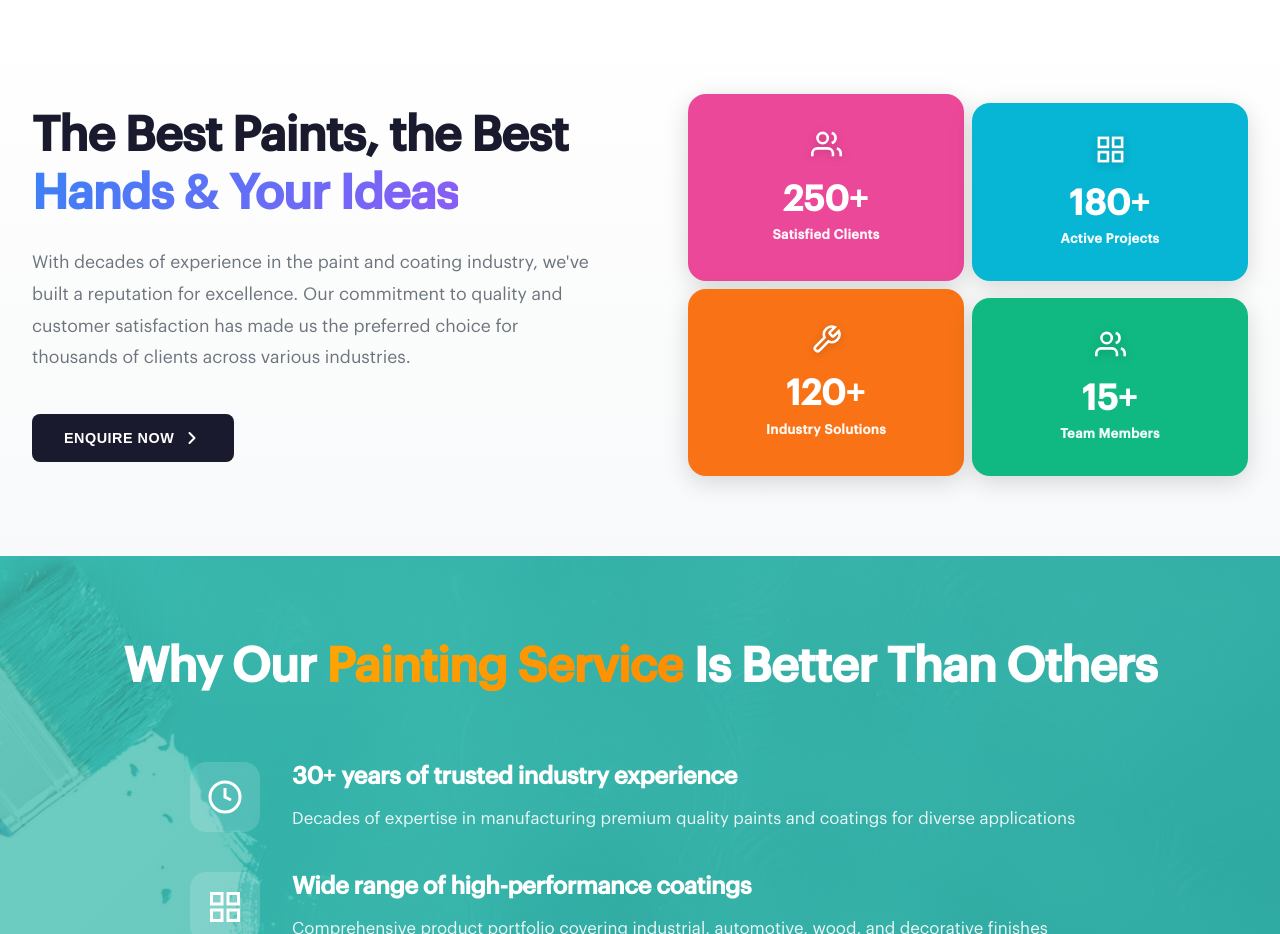
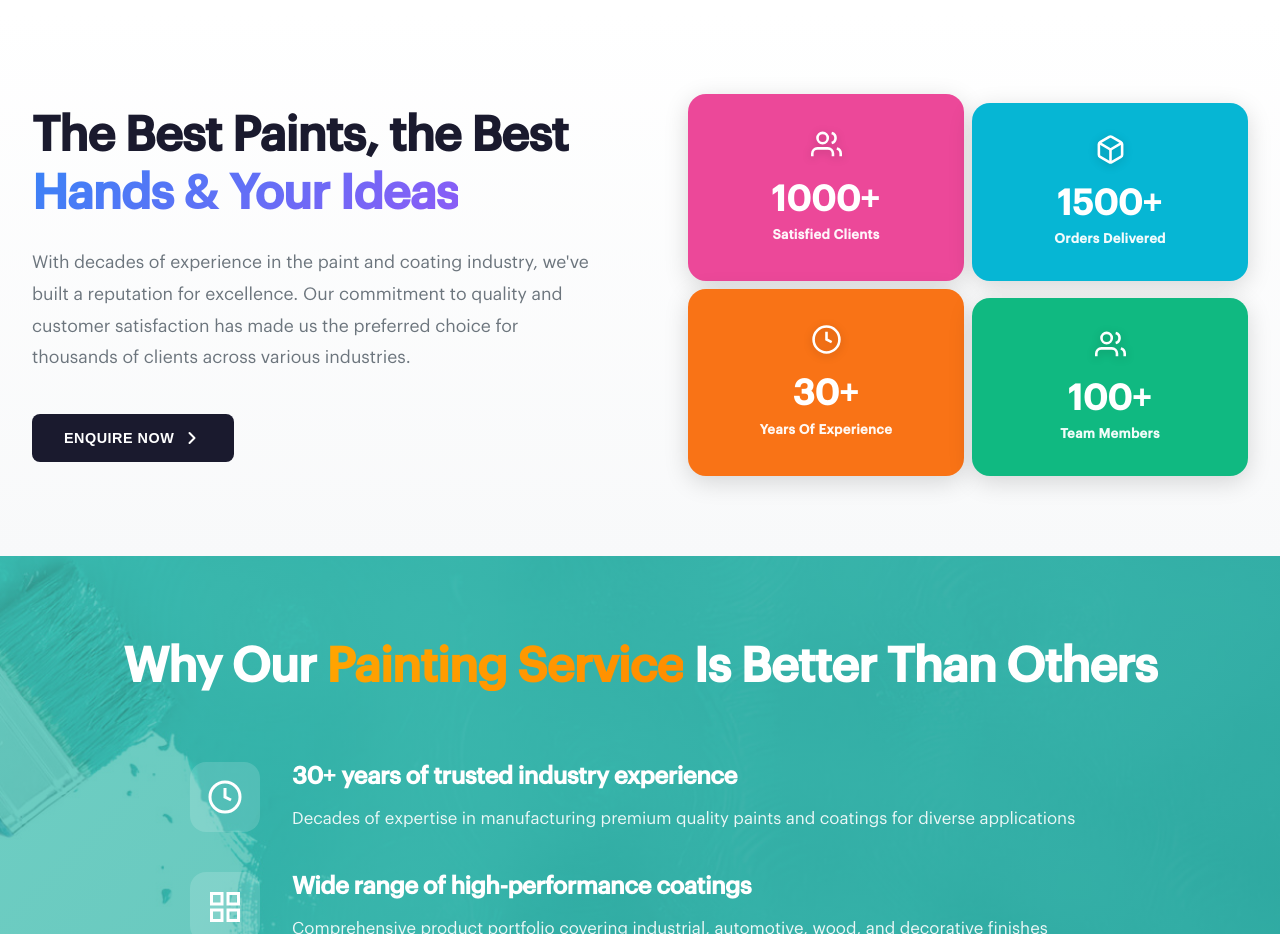
Before and after one commit to yazhiniss25mcse-crypto/yashwanth-paints, a React (Vite) app: page / in a window 1280 px wide. Shown: the part 2160-3094 px from the top of the page. Built offline with nearby package versions, Linux system fonts and the light colour scheme.

Commit message:
Update stats: 30+ Years Experience, 100+ Team Members

```diff
--- a/src/components/StatsSection.tsx
+++ b/src/components/StatsSection.tsx
@@ -6,7 +6,7 @@ const StatsSection = () => {
 
     const stats = [
         {
-            number: '250+',
+            number: '1000+',
             label: 'Satisfied Clients',
             icon: (
                 <svg width="48" height="48" viewBox="0 0 24 24" fill="none" stroke="currentColor" strokeWidth="2">
@@ -20,32 +20,32 @@ const StatsSection = () => {
             delay: '0s'
         },
         {
-            number: '180+',
-            label: 'Active Projects',
+            number: '1500+',
+            label: 'Orders Delivered',
             icon: (
                 <svg width="48" height="48" viewBox="0 0 24 24" fill="none" stroke="currentColor" strokeWidth="2">
-                    <rect x="3" y="3" width="7" height="7"></rect>
-                    <rect x="14" y="3" width="7" height="7"></rect>
-                    <rect x="14" y="14" width="7" height="7"></rect>
-                    <rect x="3" y="14" width="7" height="7"></rect>
+                    <path d="M21 16V8a2 2 0 0 0-1-1.73l-7-4a2 2 0 0 0-2 0l-7 4A2 2 0 0 0 3 8v8a2 2 0 0 0 1 1.73l7 4a2 2 0 0 0 2 0l7-4A2 2 0 0 0 21 16z"></path>
+                    <polyline points="3.27 6.96 12 12.01 20.73 6.96"></polyline>
+                    <line x1="12" y1="22.08" x2="12" y2="12"></line>
                 </svg>
             ),
             color: '#06B6D4',
             delay: '0.1s'
         },
         {
-            number: '120+',
-            label: 'Industry Solutions',
+            number: '30+',
+            label: 'Years of Experience',
             icon: (
                 <svg width="48" height="48" viewBox="0 0 24 24" fill="none" stroke="currentColor" strokeWidth="2">
-                    <path d="M14.7 6.3a1 1 0 0 0 0 1.4l1.6 1.6a1 1 0 0 0 1.4 0l3.77-3.77a6 6 0 0 1-7.94 7.94l-6.91 6.91a2.12 2.12 0 0 1-3-3l6.91-6.91a6 6 0 0 1 7.94-7.94l-3.76 3.76z"></path>
+                    <circle cx="12" cy="12" r="10"></circle>
+                    <polyline points="12 6 12 12 16 14"></polyline>
                 </svg>
             ),
             color: '#F97316',
             delay: '0.2s'
         },
         {
-            number: '15+',
+            number: '100+',
             label: 'Team Members',
             icon: (
                 <svg width="48" height="48" viewBox="0 0 24 24" fill="none" stroke="currentColor" strokeWidth="2">
--- a/src/data/products.ts
+++ b/src/data/products.ts
@@ -1,4 +1,4 @@
-export interface Product {
+nexport interface Product {
     id: string;
     name: string;
     description: string;
@@ -204,8 +204,8 @@ export const products: Product[] = [
         description: 'Melamine Glossy is a high-gloss two-pack wood coating designed for premium furniture and interior wooden surfaces. It delivers a smooth, mirror-like finish with excellent durability.',
         category: 'Wood',
         images: [
-            'https://images.unsplash.com/photo-1555041469-a586c61ea9bc?w=800&q=80',
             'https://images.unsplash.com/photo-1600607687920-4e2a09cf159d?w=800&q=80',
+            'https://images.unsplash.com/photo-1538688525198-9b88f6f53126?w=800&q=80',
             'https://images.unsplash.com/photo-1595428774223-ef52624120d2?w=800&q=80'
         ],
         keyFeatures: [
@@ -234,9 +234,9 @@ export const products: Product[] = [
         description: 'Skythane 2K Polyurethane Sealer is a two-component polyurethane base coat used to seal wood surfaces and provide an ideal foundation for Skythane matt or glossy topcoats.',
         category: 'Wood',
         images: [
-            'https://images.unsplash.com/photo-1604079628040-94301bb21b91?w=800&q=80',
-            'https://images.unsplash.com/photo-1572981779307-38b8cabb2407?w=800&q=80',
-            'https://images.unsplash.com/photo-1589939705384-5185137a7f0f?w=800&q=80'
+            'https://images.unsplash.com/photo-1504148455328-c376907d081c?w=800&q=80',
+            'https://images.unsplash.com/photo-1541123437800-1bb1317badc2?w=800&q=80',
+            'https://images.unsplash.com/photo-1572981779307-38b8cabb2407?w=800&q=80'
         ],
         keyFeatures: [
             'Excellent adhesion',
@@ -264,9 +264,9 @@ export const products: Product[] = [
         description: 'Skythane 2K Polyurethane Matt is a premium two-component polyurethane wood coating that provides a sophisticated matt finish with exceptional durability and protection.',
         category: 'Wood',
         images: [
-            'https://images.unsplash.com/photo-1600607687939-ce8a6c25118c?w=800&q=80',
-            'https://images.unsplash.com/photo-1600210492486-724fe5c67fb0?w=800&q=80',
-            'https://images.unsplash.com/photo-1600585154340-be6161a56a0c?w=800&q=80'
+            'https://images.unsplash.com/photo-1600585154340-be6161a56a0c?w=800&q=80',
+            'https://images.unsplash.com/photo-1616486338812-3dadae4b4ace?w=800&q=80',
+            'https://images.unsplash.com/photo-1631679706909-1844bbd07221?w=800&q=80'
         ],
         keyFeatures: [
             'Premium matt finish',
@@ -294,9 +294,9 @@ export const products: Product[] = [
         description: 'Skythane 2K Polyurethane Glossy is a premium two-component polyurethane wood coating that delivers a brilliant high-gloss finish with outstanding durability and long-term protection.',
         category: 'Wood',
         images: [
-            'https://images.unsplash.com/photo-1555041469-a586c61ea9bc?w=800&q=80',
-            'https://images.unsplash.com/photo-1600607687920-4e2a09cf159d?w=800&q=80',
-            'https://images.unsplash.com/photo-1595428774223-ef52624120d2?w=800&q=80'
+            'https://images.unsplash.com/photo-1595428774223-ef52624120d2?w=800&q=80',
+            'https://images.unsplash.com/photo-1538688525198-9b88f6f53126?w=800&q=80',
+            'https://images.unsplash.com/photo-1600607687920-4e2a09cf159d?w=800&q=80'
         ],
         keyFeatures: [
             'Brilliant high-gloss finish',
@@ -326,9 +326,9 @@ export const products: Product[] = [
         description: 'NC Sanding Sealer is a nitrocellulose-based sealer designed for wood surface preparation. It provides excellent pore filling and creates a smooth foundation for topcoats.',
         category: 'Wood',
         images: [
-            'https://images.unsplash.com/photo-1604079628040-94301bb21b91?w=800&q=80',
-            'https://images.unsplash.com/photo-1572981779307-38b8cabb2407?w=800&q=80',
-            'https://images.unsplash.com/photo-1589939705384-5185137a7f0f?w=800&q=80'
+            'https://images.unsplash.com/photo-1566837945700-30057527ade0?w=800&q=80',
+            'https://images.unsplash.com/photo-1504148455328-c376907d081c?w=800&q=80',
+            'https://images.unsplash.com/photo-1572981779307-38b8cabb2407?w=800&q=80'
         ],
         keyFeatures: [
             'Fast drying',
@@ -356,9 +356,9 @@ export const products: Product[] = [
         description: '2K PU Sealer is a two-component polyurethane sealer for wood surfaces, providing superior build and durability for high-quality finishes.',
         category: 'Wood',
         images: [
-            'https://images.unsplash.com/photo-1604079628040-94301bb21b91?w=800&q=80',
-            'https://images.unsplash.com/photo-1572981779307-38b8cabb2407?w=800&q=80',
-            'https://images.unsplash.com/photo-1589939705384-5185137a7f0f?w=800&q=80'
+            'https://images.unsplash.com/photo-1581091226033-d5c48150dbaa?w=800&q=80',
+            'https://images.unsplash.com/photo-1541123437800-1bb1317badc2?w=800&q=80',
+            'https://images.unsplash.com/photo-1504148455328-c376907d081c?w=800&q=80'
         ],
         keyFeatures: [
             'High build properties',
```
